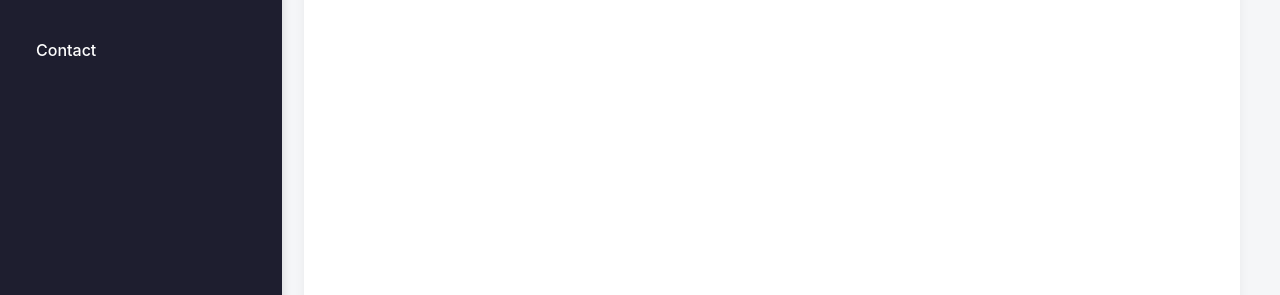
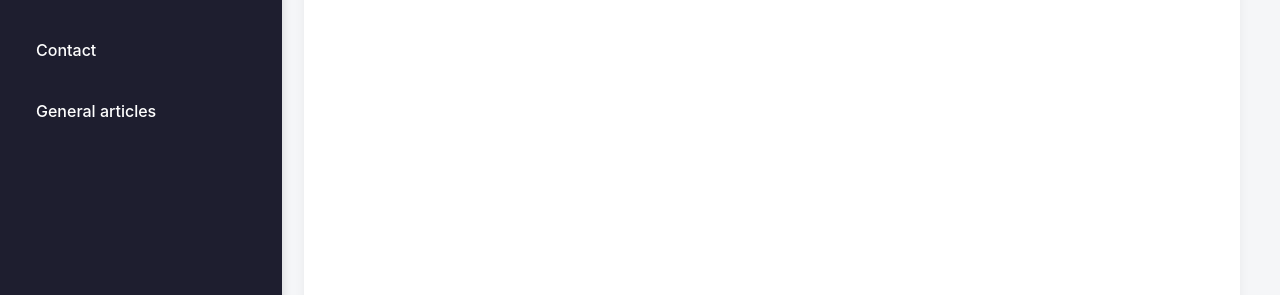
Before and after one commit to DSevenT/diegotorres.github.io, a Jekyll site: the page bio.html, which Jekyll copies as it is, in a window 1280 px wide. Shown: the part 384-679 px from the top of the page. Built offline with Jekyll 4.4.1, drawn with Linux system fonts in a browser that asks for light colours.

Commit message:
Update bio.html

```diff
--- a/bio.html
+++ b/bio.html
@@ -15,6 +15,7 @@
         <li><a href="publications.html">Scientific Publications</a></li>
         <li><a href="projects.html">Projects</a></li>
         <li><a href="contact.html">Contact</a></li>
+        <li><a href="posts.html">General articles</a></li>
       </ul>
     </nav>
 
```
